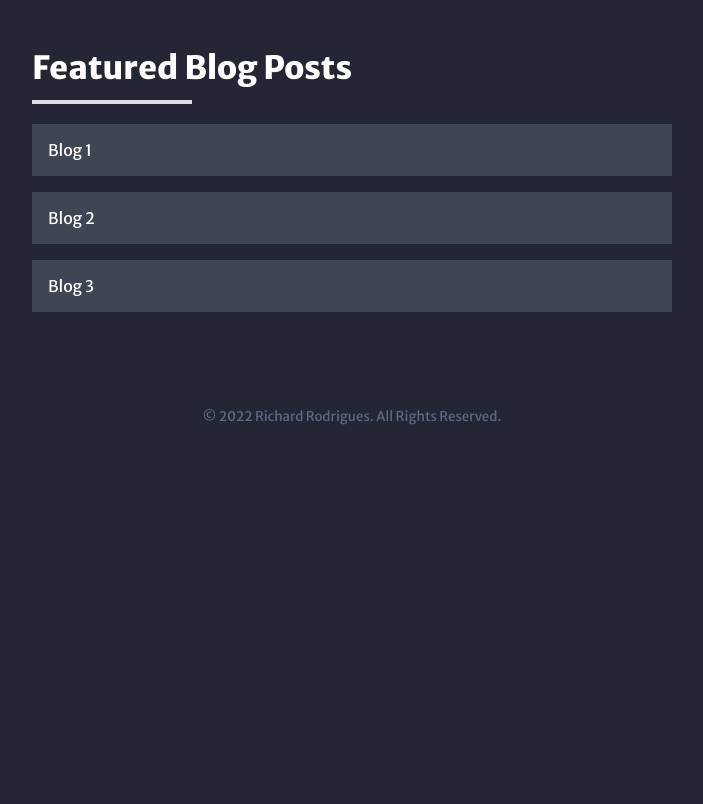
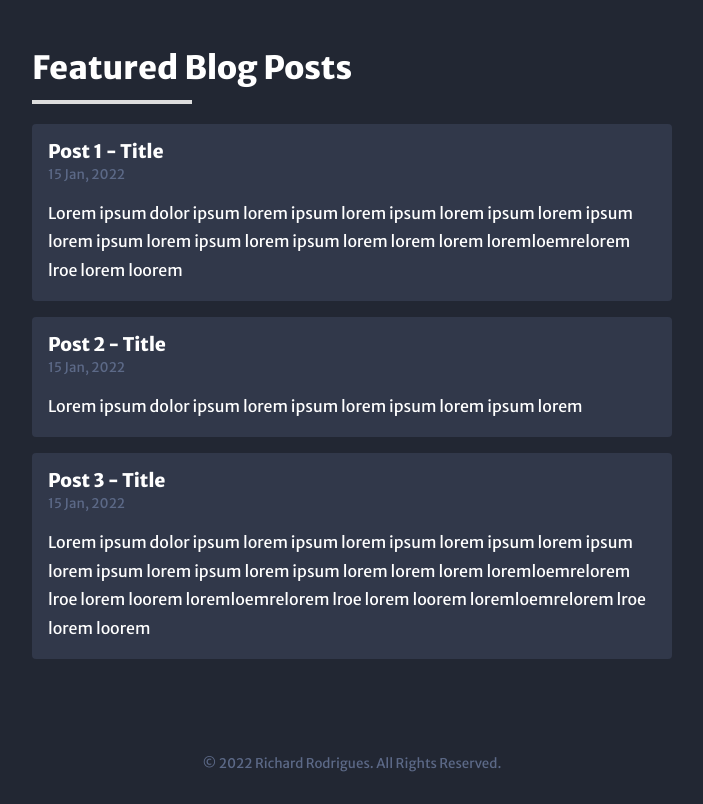
Before and after one commit to Richard-S-Rodrigues/portfolio, a React (Vite) app: page / in a window 1280 px wide. Shown: the part 1820-2624 px from the top of the page, without its empty margins (288-991 px from the left). Before the commit the page ends 2277 px from the top, so only its background shows below. Built offline with nearby package versions, Linux system fonts and the light colour scheme.

Commit message:
Add 'Featured blog posts' card

```diff
--- a/src/components/FeaturedBlogPosts/index.module.css
+++ b/src/components/FeaturedBlogPosts/index.module.css
@@ -1,5 +1,18 @@
-.container ul li {
-  background: #3f4552;
+.postCard {
+  background-color: var(--color-darker-grey);
+  margin-top: 1em;
   padding: 1em;
-  margin: 1em 0;
+  border-radius: 0.25rem;
 }
+
+.postCard a {
+  color: #fff;
+}
+
+.postCard a div {
+  color: var(--color-grey);
+}
+
+.postCard a p {
+  margin-top: 1em;
+}
--- a/src/components/FeaturedBlogPosts/index.tsx
+++ b/src/components/FeaturedBlogPosts/index.tsx
@@ -1,12 +1,45 @@
+import { Link } from "react-router-dom";
+
 import styles from "./index.module.css";
 
 const FeaturedBlogPosts = () => (
   <div className={styles.container}>
-    <ul>
-      <li>Blog 1</li>
-      <li>Blog 2</li>
-      <li>Blog 3</li>
-    </ul>
+    <div className={styles.postCard}>
+      <Link to="/">
+        <h3>Post 1 - Title</h3>
+        <div>
+          <small>15 Jan, 2022</small>
+        </div>
+        <p>
+          Lorem ipsum dolor ipsum lorem ipsum lorem ipsum lorem ipsum lorem
+          ipsum lorem ipsum lorem ipsum lorem ipsum lorem lorem lorem
+          loremloemrelorem lroe lorem loorem
+        </p>
+      </Link>
+    </div>
+    <div className={styles.postCard}>
+      <Link to="/">
+        <h3>Post 2 - Title</h3>
+        <div>
+          <small>15 Jan, 2022</small>
+        </div>
+        <p>Lorem ipsum dolor ipsum lorem ipsum lorem ipsum lorem ipsum lorem</p>
+      </Link>
+    </div>
+    <div className={styles.postCard}>
+      <Link to="/">
+        <h3>Post 3 - Title</h3>
+        <div>
+          <small>15 Jan, 2022</small>
+        </div>
+        <p>
+          Lorem ipsum dolor ipsum lorem ipsum lorem ipsum lorem ipsum lorem
+          ipsum lorem ipsum lorem ipsum lorem ipsum lorem lorem lorem
+          loremloemrelorem lroe lorem loorem loremloemrelorem lroe lorem loorem
+          loremloemrelorem lroe lorem loorem
+        </p>
+      </Link>
+    </div>
   </div>
 );
 
--- a/src/components/FeaturedProjects/index.module.css
+++ b/src/components/FeaturedProjects/index.module.css
@@ -9,12 +9,12 @@
   width: 100%;
   background: #333842;
   box-shadow: 4px 4px 15px 2px black;
-  border-radius: 1rem;
+  border-radius: 0.25rem;
 }
 
 .imageContainer img {
   width: 100%;
-  border-radius: 1rem;
+  border-radius: 0.25rem;
 }
 
 .descriptionContainer {
@@ -32,7 +32,7 @@
   justify-content: center;
   align-items: center;
   padding: 1em;
-  border-radius: 0 0 1rem 1rem;
+  border-radius: 0 0 0.25rem 0.25rem;
   background: var(--color-grey);
   color: #fff;
   transition: all 0.8s;
--- a/src/global.css
+++ b/src/global.css
@@ -6,13 +6,15 @@
 
 :root {
   --color-blue: #0077b5;
+  --color-dark: #222733;
   --color-grey: #5c6987;
+  --color-darker-grey: #31384a;
 }
 
 html,
 body {
   font-family: "Merriweather Sans", sans-serif;
-  background-color: #222733;
+  background-color: var(--color-dark);
   color: #fff;
 }
 
```
